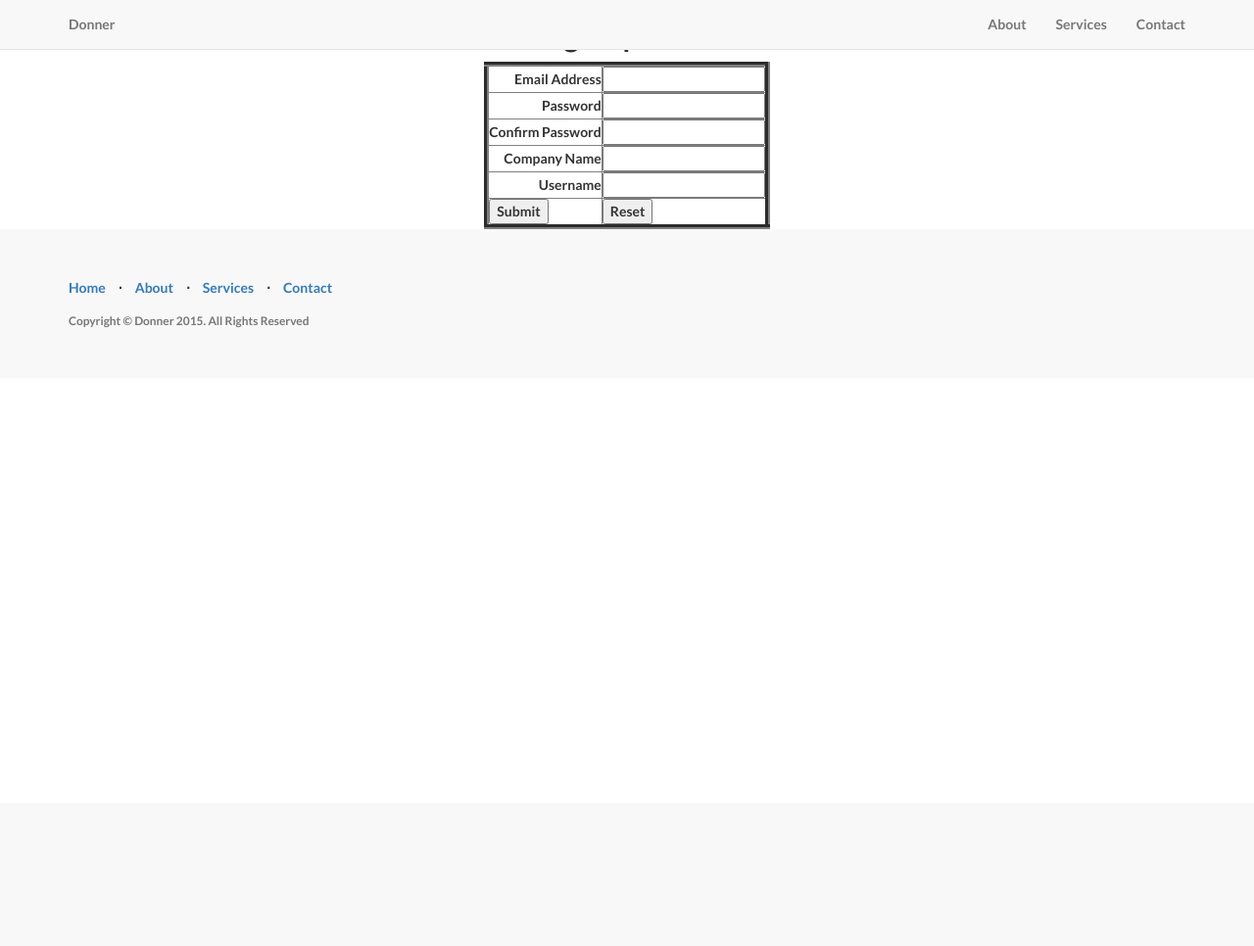
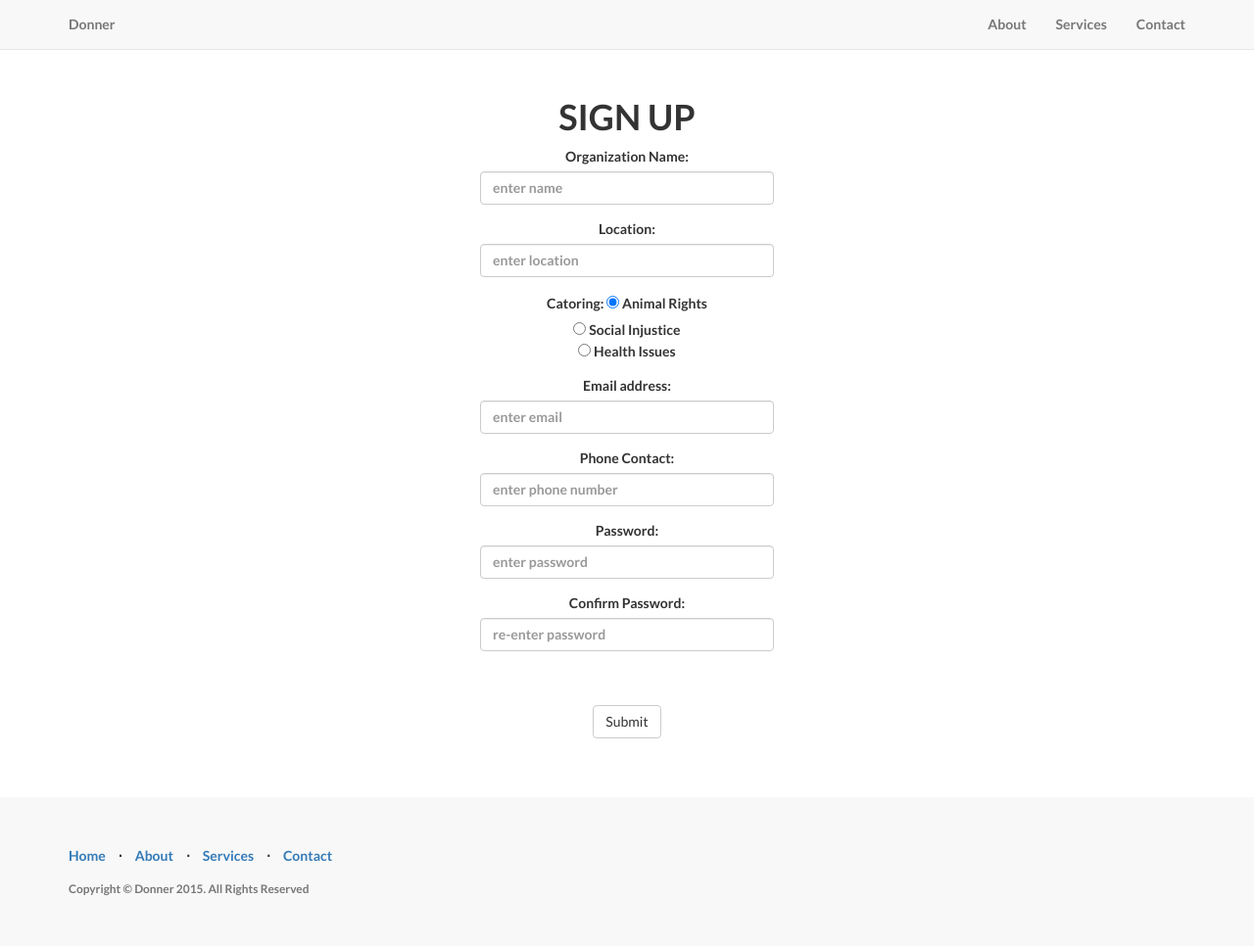
Before and after one commit to jayyeff/CPCoM, a Python web app: template donner/templates/sign-up-org.html in a window 1280 px wide. Shown: the whole page at 98% size. Before the commit the page ends 335 px from the top, so only its background shows below. Run offline with Jinja, Linux system fonts and the light colour scheme; the template is opened without the code that fills it, so the values that code supplies are empty.

Commit message:
here are the login and sign up pages

```diff
--- a/donner/templates/sign-up-org.html
+++ b/donner/templates/sign-up-org.html
@@ -3,43 +3,67 @@
 {% block body %}
 
 
-    <form id="form1" method = "post">
-    <div>
-    </div>
-    <h2 align="center"> Sign Up Form</h2>
-    <table id="table1"; cellspacing="5px" cellpadding="5%"; align="center" border = "5">
+    <br>
+    <br>
+    <br>
+    <br>
+  <center>
 
-    	<tr>
-              <td  align="right" class="style1">Email Address</td>
-              <td><input type="text" /></td>
-       </tr>
 
-       <tr>
-              <td  align="right" class="style1">Password</td>
-              <td><input type="text" /></td>
-       </tr>
+  <div class = "container">
 
-       <tr>
-              <td  align="right" class="style1">Confirm Password</td>
-              <td><input type="text" /></td>
-       </tr>
+    <h1>SIGN UP</h1>
+  <form role="form" method = "POST">
 
-       <tr>
-              <td  align="right" class="style1">Company Name</td>
-              <td><input type="text" /></td>
-       </tr>
+  <div class="form-group">
+    <label for="companyName">Organization Name:</label>
+    <input type="text" placeholder = "enter name" class="form-control" id="firstName" style="width: 300px;">
+  </div>
 
-       <tr>
-              <td  align="right" class="style1">Username</td>
-              <td><input type="text" /></td>
-       </tr>
+  <div class="form-group">
+    <label for="location">Location:</label>
+    <input type="text" placeholder = "enter location" class="form-control" id="location" style="width: 300px;">
+  </div>
 
-        <tr>
-        <td> <input type="button" value="Submit" align="right"/>
-        <td> <input type="button" value="Reset" />
-        </td>
-        </tr>
-</table>
-    </form>
+  <div class="form-group">
+    <label for="cator">Catoring:</label>
+    <input type="radio" name="cator" value="animal" checked> Animal Rights
+    <br>
+    <input type="radio" name="cator" value="social"> Social Injustice
+    <br>
+    <input type="radio" name="cator" value="social"> Health Issues
+
+  </div>
+
+
+  <div class="form-group">
+    <label for="email">Email address:</label>
+    <input type="email" placeholder = "enter email" class="form-control" id="email" style="width: 300px;">
+  </div>
+
+  <div class="form-group">
+    <label for="phone">Phone Contact:</label>
+    <input type="text" placeholder = "enter phone number" class="form-control" id="phone" style="width: 300px;">
+  </div>
+
+  <div class="form-group">
+    <label for="pwd">Password:</label>
+    <input type="password" placeholder = "enter password" class="form-control" id="pwd" style="width: 300px;">
+  </div>
+
+  <div class="form-group">
+    <label for="conpwd">Confirm Password:</label>
+    <input type="password" placeholder = "re-enter password" class="form-control" id="conpwd" style="width: 300px;">
+  </div>
+
+
+  <br><br>
+  <button type="submit" class="btn btn-default">Submit</button>
+</form>
+</div>
+<br>
+<br><br>
+
+</center>
 
 {% endblock %}
```
Also changed, not shown: donner/templates/log-in.html (+28 -27 lines), donner/templates/sign-up-user.html (+67 -2 lines), 1 other file.
